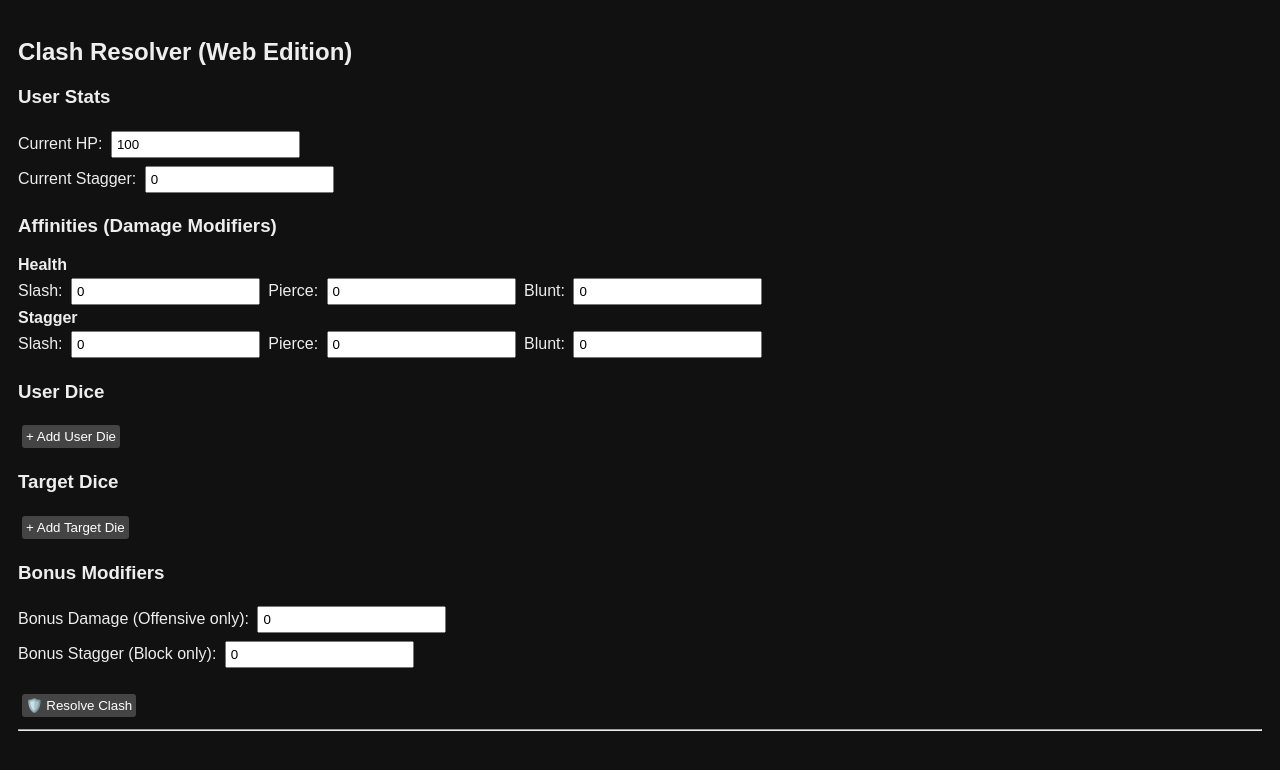
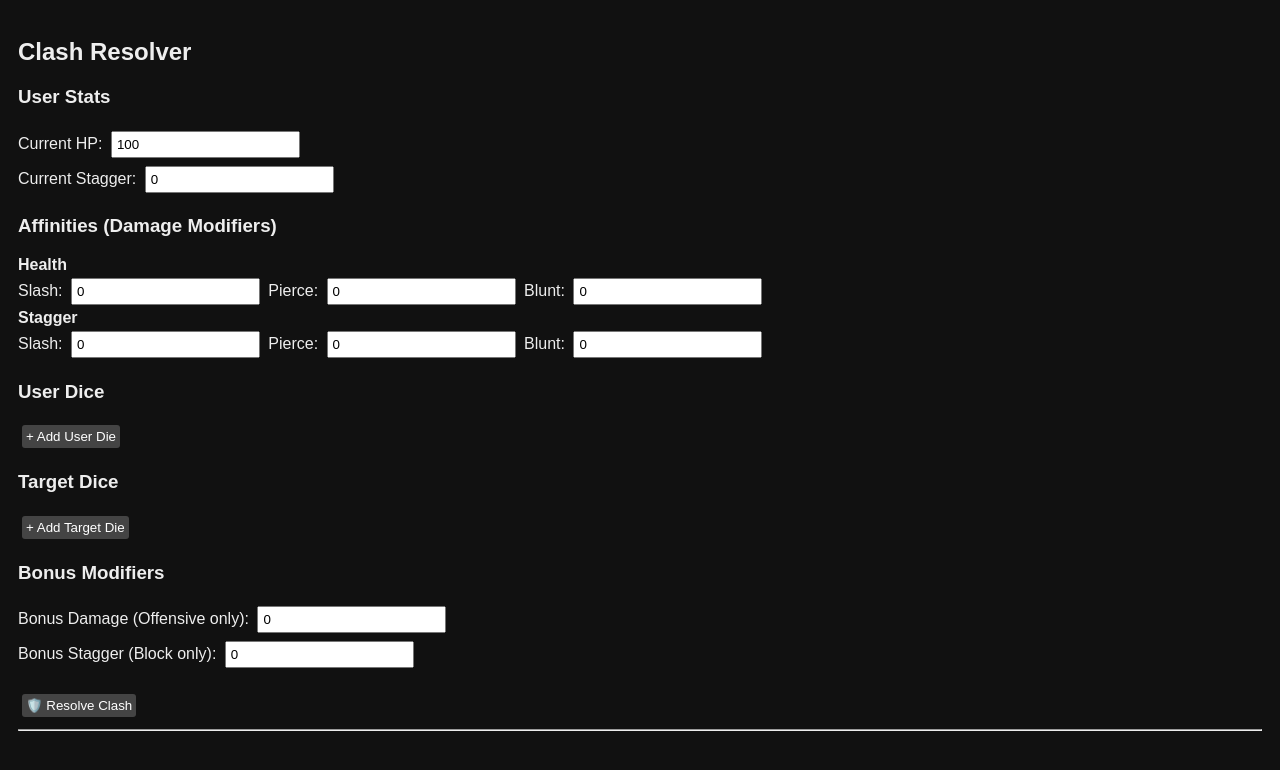
Before and after one commit to HNPHAM02/clash-resolver, a plain HTML site: page index.html in a window 1280 px wide. Drawn offline with Linux system fonts and the light colour scheme.

Commit message:
Update index.html

```diff
--- a/index.html
+++ b/index.html
@@ -14,7 +14,7 @@
   </style>
 </head>
 <body>
-  <h2>Clash Resolver (Web Edition)</h2>
+  <h2>Clash Resolver</h2>
 
   <h3>User Stats</h3>
   <label>Current HP: <input type="number" id="userHP" value="100"></label><br>
```
